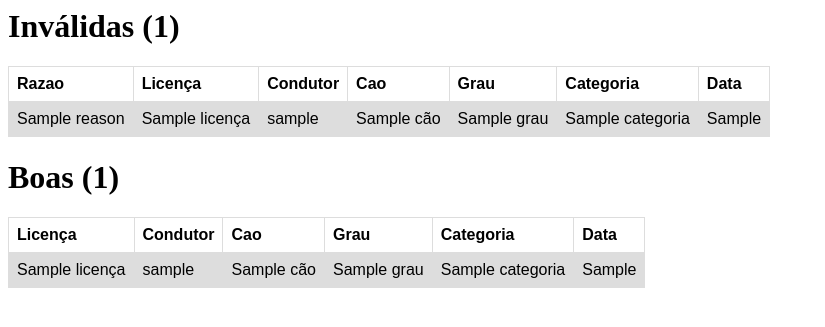
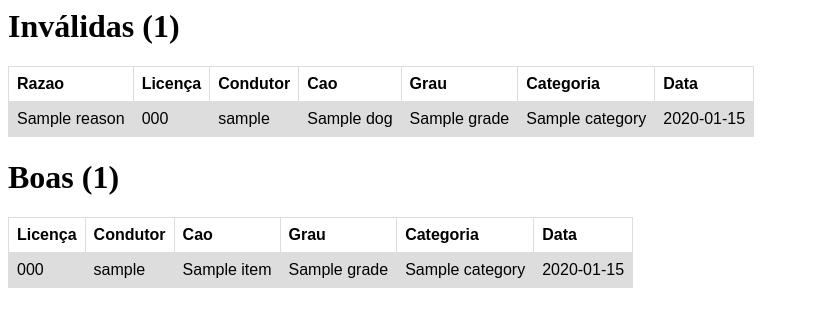
Before and after one commit to ardoric/flow_reg_check, a Flask app: template templates/validate.html in a window 1280 px wide. Shown: the top 327 px of the page, without its empty margins (0-825 px from the left). Run offline with Flask 3, Linux system fonts and the light colour scheme; the template is opened without the code that fills it: most values are stand-ins (such as "Sample title", 1, 10 or a date in 2020); parts of the project's set-up code (start-up, migrations or seed data) failed here and were passed over.

Commit message:
make app use new parser, now language agnostic hopefully

```diff
--- a/app.py
+++ b/app.py
@@ -19,6 +19,5 @@ def validate():
     request.files['file'].save(tf)
     tf.close()
 
-    with open(tf.name, newline='', encoding='utf-16') as file:
-        bad, warn, good, ignored =  flow_validator.validate(list(csv.DictReader(file, delimiter='\t')))
-        return render_template('validate.html', good=good, bad=bad,warn=warn, ignored=ignored)
+    bad, warn, good, ignored =  flow_validator.validate(flow_validator.parse_flow(tf.name))
+    return render_template('validate.html', good=good, bad=bad,warn=warn, ignored=ignored)
--- a/flow_validator.py
+++ b/flow_validator.py
@@ -112,18 +112,18 @@ def validate(registrations):
 
     for dog in registrations:
 
-        # if dog['Agility Federation'] != "CPC":
-        if dog['Federação'] != "CPC":
+        if dog['Agility Federation'] != "CPC":
+        # if dog['Federação'] != "CPC":
             ignored.append(dog)
             continue
 
-        # if dog['Agility License Number'] not in licences:
-        if dog['Licença'] not in licences:
+        if dog['Agility License Number'] not in licences:
+        # if dog['Licença'] not in licences:
             bad.append({'dog': dog, 'reason': 'licença nao encontrada'})
             continue
 
-        # if licences[dog['Agility License Number']]['Válida'] != "SIM":
-        if licences[dog['Licença']]['Válida'] != "SIM":
+        if licences[dog['Agility License Number']]['Válida'] != "SIM":
+        # if licences[dog['Licença']]['Válida'] != "SIM":
             bad.append({'dog': dog, 'reason': 'licença inválida'})
             continue
 
--- a/templates/validate.html
+++ b/templates/validate.html
@@ -36,12 +36,12 @@ tr:nth-child(even) {
 {% for item in bad %}
 	<tr>
 		<td>{{item.reason}}</td>
-		<td>{{item.dog['Licença']}}</td>
+		<td>{{item.dog['Agility License Number']}}</td>
 		<td>{{item.dog['Handler (full name)']}}</td>
-		<td>{{item.dog['Cão']}}</td>
-		<td>{{item.dog['Grau']}}</td>
-		<td>{{item.dog['Categoria']}}</td>
-		<td>{{item.dog['Data da Prova']}}</td>
+		<td>{{item.dog['Dog Name']}}</td>
+		<td>{{item.dog['Grade']}}</td>
+		<td>{{item.dog['Category']}}</td>
+		<td>{{item.dog['Trial Date']}}</td>
 	</tr>
 {% endfor %}
 </table>
@@ -69,12 +69,12 @@ tr:nth-child(even) {
 	</tr>
 {% for item in good %}
 	<tr>
-		<td>{{item['Licença']}}</td>
+		<td>{{item['Agility License Number']}}</td>
 		<td>{{item['Handler (full name)']}}</td>
-		<td>{{item['Cão']}}</td>
-		<td>{{item['Grau']}}</td>
-		<td>{{item['Categoria']}}</td>
-		<td>{{item['Data da Prova']}}</td>
+		<td>{{item['Dog Name']}}</td>
+		<td>{{item['Grade']}}</td>
+		<td>{{item['Category']}}</td>
+		<td>{{item['Trial Date']}}</td>
 	</tr>
 {% endfor %}
 </table>
```
